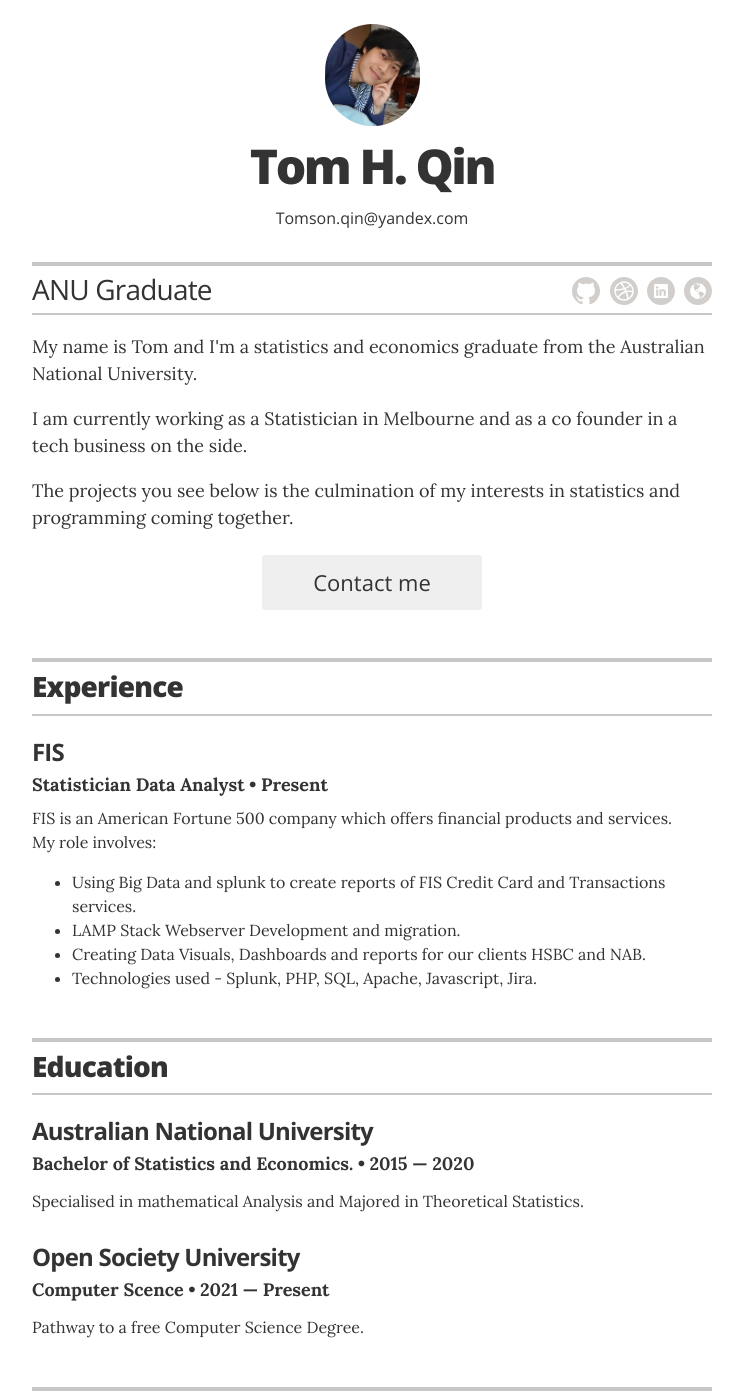
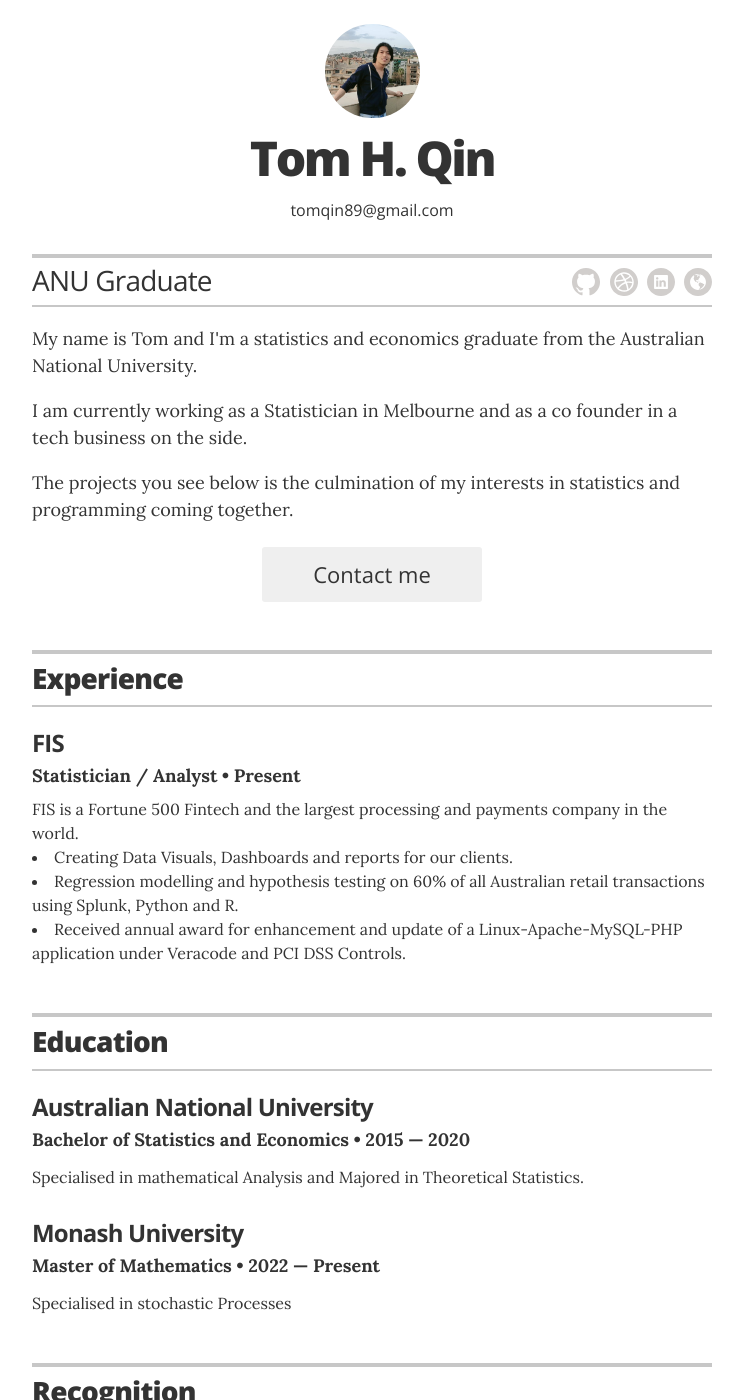
Before and after one commit to rieszrt/rieszrt.github.io, a Jekyll site: the page built from index.html, in a window 1280 px wide and 1400 px high. Shown: the whole window, without its empty margins (268-1011 px from the left). Built offline with Jekyll 4.4.1, drawn with Linux system fonts in a browser that asks for light colours; some of the changed text lies outside the part shown.

Commit message:
new updates

```diff
--- a/_config.yml
+++ b/_config.yml
@@ -17,13 +17,13 @@ resume_name:                    "Tom H. Qin"
 resume_title:                   "ANU Graduate"
 
 # used for the contact button in _layouts/resume.html
-resume_contact_email:           "tomson.qin@yandex.com"
+resume_contact_email:           "tomqin89@gmail.com"
 
 # the next two items are used for schema itemprops in _layouts/resume.html
 resume_contact_telephone:       "0435925505"
 resume_contact_address:         ""
 
-resume_header_contact_info:     "Tomson.qin@yandex.com"
+resume_header_contact_info:     "tomqin89@gmail.com"
 display_header_contact_info:    "true"
 
 resume_header_intro: "<p>My name is Tom and I'm a statistics and economics graduate from the Australian National University. </p>
--- a/_data/education.yml
+++ b/_data/education.yml
@@ -1,15 +1,20 @@
 # Degree
-- degree: Bachelor of Statistics and Economics.
+- degree: Bachelor of Statistics and Economics
   uni: Australian National University
   year: 2015 &mdash; 2020
   summary: Specialised in mathematical Analysis and Majored in Theoretical Statistics.
 
+- degree: Master of Mathematics
+  uni: Monash University
+  year: 2022 &mdash; Present
+  summary: Specialised in stochastic Processes
+
 # OSSU
-- degree: Computer Scence
-  url: http://chessvision.ai
-  uni: Open Society University
-  year: 2021 &mdash; Present
-  summary: Pathway to a free Computer Science Degree.
+#- degree: Computer Scence
+#  url: http://chessvision.ai
+#  uni: Open Society University
+#  year: 2021 &mdash; Present
+#  summary: Pathway to a free Computer Science Degree.
 
 ## EdX
 #- degree: Data Visualization
--- a/_data/experience.yml
+++ b/_data/experience.yml
@@ -2,17 +2,14 @@
 # VP of Global Communications
 #Statistician Data Analyst - Graduate Development Program
 - company: FIS
-  position: Statistician Data Analyst
+  position: Statistician / Analyst
   duration: Present
-  summary: FIS is an American Fortune 500 company which offers financial products and services.
-    <br>My role involves:<ul>
-    <li>Using Big Data and splunk to create reports of FIS Credit Card and Transactions services.</li>
-    <li>LAMP Stack Webserver Development and migration.</li>
-    <li>Creating Data Visuals, Dashboards and reports for our clients HSBC and NAB.</li>
-    <li>Technologies used - Splunk, PHP, SQL, Apache, Javascript, Jira.</li>
+  summary: FIS is a Fortune 500 Fintech and the largest processing and payments company in the world.
+    <li>Creating Data Visuals, Dashboards and reports for our clients.</li>
+    <li>Regression modelling and hypothesis testing on 60% of all Australian retail transactions using Splunk, Python and R.</li>
+    <li>Received annual award for enhancement and update of a Linux-Apache-MySQL-PHP application under Veracode and PCI DSS Controls.</li>
     </ul>
 
-## Director of Digital Stratgy
 #- company: United Nations Human Rights Council
 #  position: Director of Digital Strategy
 #  duration:  Jun, 2010 &mdash; Sept, 2013
--- a/_data/interests.yml
+++ b/_data/interests.yml
@@ -1,3 +1,3 @@
 # Interests
 - description: Chess (online rating 2100)
-- description: Native fluency in Chinese and English. Limited working proficiency in Spanish.
+- description: Native fluency in Chinese and English.
--- a/_data/projects.yml
+++ b/_data/projects.yml
@@ -4,7 +4,7 @@
 
 # GovHack
 - project: Gov Hack - 40 hour challenge
-  role: R Shiny
+  role: R Shiny, Python, Javascript
   duration: 2021
   url: https://github.com/miktab/GovHack2021
   description: Implemented 2 protocols to give participants a provably safe way to respond truthfully to surveys without relying on a mere promise of anonymity.
```
Also changed, not shown: Gemfile.lock, images/profile.jpg, images/profile.png (added), 1 other file.
